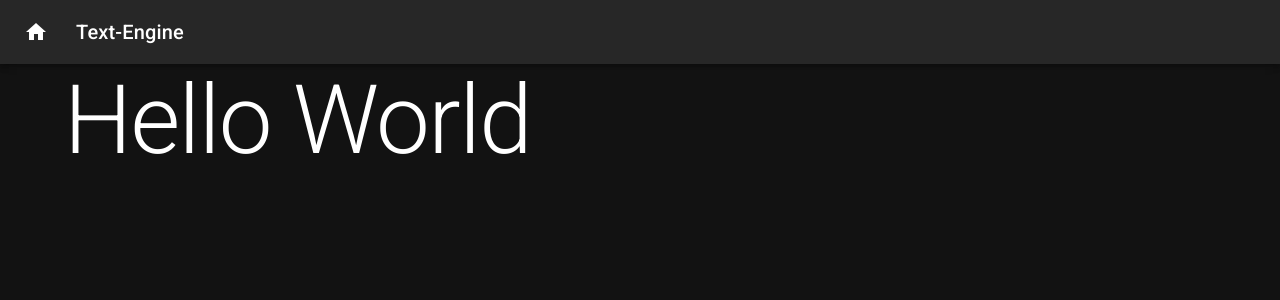
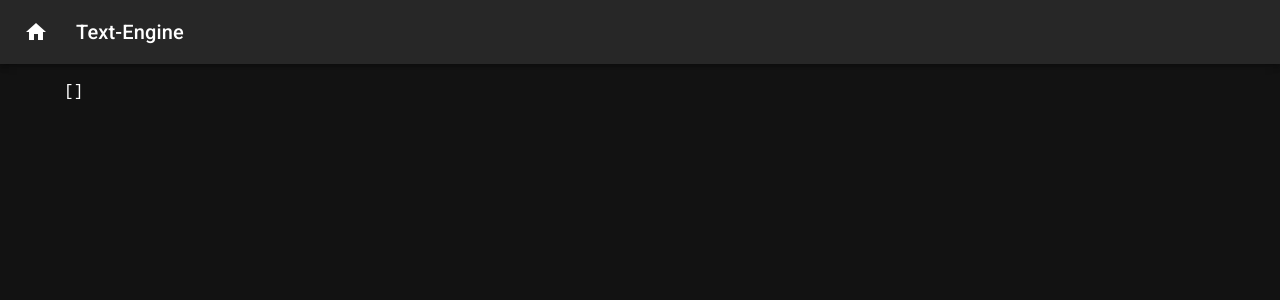
Before and after one commit to scan/text-engine, a React app: page / in a window 1280 px wide. Shown: the top 300 px of the page. Built offline with nearby package versions, Linux system fonts and the light colour scheme.

Commit message:
Use middleware

```diff
--- a/package.json
+++ b/package.json
@@ -39,6 +39,7 @@
     "html-webpack-plugin": "^5.3.2",
     "jest": "^27.2.1",
     "prettier": "^2.4.1",
+    "tsconfig-paths-webpack-plugin": "^3.5.1",
     "typescript": "^4.4.3",
     "webpack": "^5.53.0",
     "webpack-cli": "^4.8.0",
--- a/src/App.tsx
+++ b/src/App.tsx
@@ -1,5 +1,5 @@
 import React, { FunctionComponent } from 'react';
-import { Link as RouterLink } from 'react-router-dom';
+import { Link as RouterLink, Switch, Route } from 'react-router-dom';
 
 import Container from '@mui/material/Container';
 import Typography from '@mui/material/Typography';
@@ -7,6 +7,8 @@ import AppBar from '@mui/material/AppBar';
 import Toolbar from '@mui/material/Toolbar';
 import IconButton from '@mui/material/IconButton';
 import Icon from '@mui/material/Icon';
+
+import ProjectsView from '~/views/ProjectsView';
 
 const App: FunctionComponent = () => {
   return (
@@ -30,7 +32,11 @@ const App: FunctionComponent = () => {
         </Toolbar>
       </AppBar>
       <Container>
-        <Typography variant="h1">Hello World</Typography>
+        <Switch>
+          <Route path="/">
+            <ProjectsView />
+          </Route>
+        </Switch>
       </Container>
     </>
   );
--- a/src/store/index.ts
+++ b/src/store/index.ts
@@ -2,6 +2,7 @@ import { configureStore } from '@reduxjs/toolkit';
 import logger from 'redux-logger';
 
 import projectsReducer from './reducers/projects';
+import syncProjects from './middleware/syncProjects';
 
 export type { Project, Node, ProjectID, NodeID, Option } from "~/repository";
 
@@ -9,7 +10,7 @@ export const store = configureStore({
   reducer: {
     projects: projectsReducer,
   },
-  middleware: (getDefaultMiddleware) => getDefaultMiddleware().concat(logger),
+  middleware: (getDefaultMiddleware) => getDefaultMiddleware().concat(logger, syncProjects),
 });
 
 export type RootState = ReturnType<typeof store.getState>
--- /dev/null
+++ b/src/views/ProjectsView.tsx
@@ -0,0 +1,16 @@
+import React, { FunctionComponent } from 'react';
+import { useSelector } from 'react-redux';
+
+import Grid from "@mui/material/Grid";
+
+import { selectProjects } from '~/store/reducers/projects';
+
+const ProjectsView: FunctionComponent = () => {
+  const projects = useSelector(selectProjects);
+
+  return <Grid container>
+    <pre>{ JSON.stringify(projects) }</pre>
+  </Grid>;
+}
+
+export default ProjectsView;
--- a/webpack.config.js
+++ b/webpack.config.js
@@ -4,6 +4,7 @@ const HtmlWebpackPlugin = require('html-webpack-plugin');
 const { SubresourceIntegrityPlugin } = require('webpack-subresource-integrity');
 const FaviconsWebpackPlugin = require('favicons-webpack-plugin');
 const { ESBuildMinifyPlugin } = require('esbuild-loader');
+const TsconfigPathsPlugin = require('tsconfig-paths-webpack-plugin');
 
 const path = require('path');
 
@@ -20,7 +21,7 @@ module.exports = {
         loader: 'esbuild-loader',
         options: {
           loader: 'tsx',
-          target: 'es2015'
+          target: 'es2015',
         },
         exclude: /node_modules/,
       },
@@ -28,19 +29,24 @@ module.exports = {
         test: /\.(png|jpe?g|gif|svg|webp)$/,
         loader: 'file-loader',
         options: {
-          name: '[name].[contenthash].[ext]'
-        }
-      }
+          name: '[name].[contenthash].[ext]',
+        },
+      },
     ],
   },
   output: {
     filename: '[name].[contenthash].js',
     path: outDir,
     crossOriginLoading: 'anonymous',
-    clean: true
+    clean: true,
   },
   resolve: {
     extensions: ['.tsx', '.ts', '.js'],
+    plugins: [
+      new TsconfigPathsPlugin({
+        extensions: ['.js', '.jsx', '.json', '.ts', '.tsx'],
+      }),
+    ],
   },
   plugins: [
     new HtmlWebpackPlugin({
@@ -57,8 +63,8 @@ module.exports = {
         short_name: 'TextEngine',
         display: 'fullscreen',
         background_color: '#303030',
-        theme_color: '#d84315'
-      }
+        theme_color: '#d84315',
+      },
     }),
   ],
   optimization: {
```
Also changed, not shown: tsconfig.json (+21 -10 lines), 1 other file (tests, documents, lock files or other folders).
